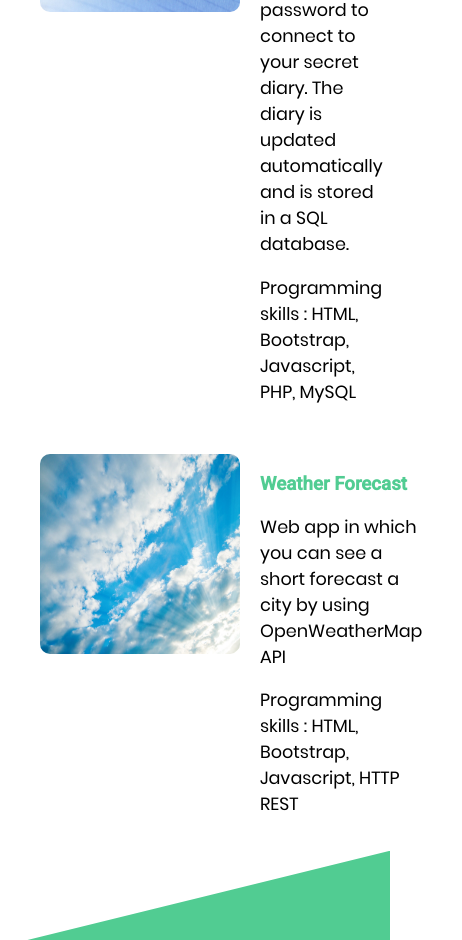
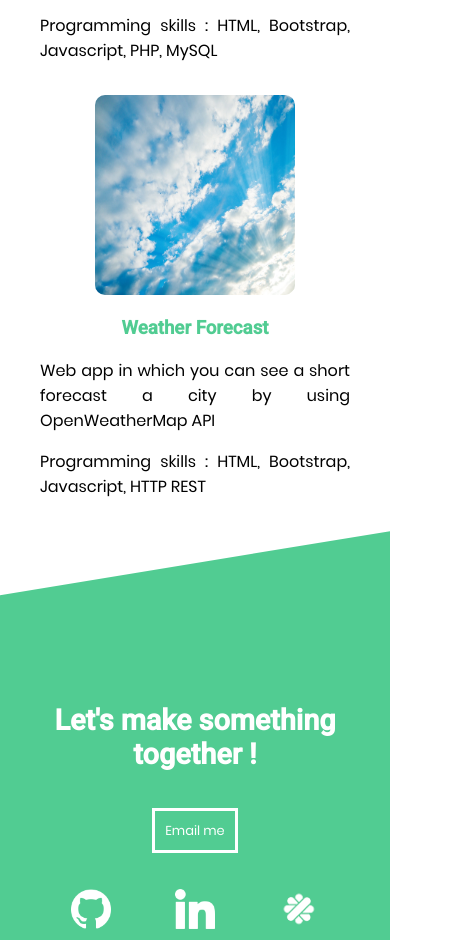
Before and after one commit to NotFrogga/my-portfolio, an Angular app: page /projects in a window 390 px wide. Shown: the part 1060-2000 px from the top of the page, 462 px wide, since content can reach past the window. Built offline with nearby package versions, Linux system fonts and the light colour scheme.

Commit message:
feat(all html/css components): media mobile users

```diff
--- a/package.json
+++ b/package.json
@@ -22,6 +22,7 @@
     "@angular/platform-browser-dynamic": "~8.2.11",
     "@angular/router": "~8.2.11",
     "angular": "^1.7.9",
+    "animate.css": "^3.7.2",
     "cli": "^1.0.1",
     "i": "^0.3.6",
     "rxjs": "~6.4.0",
--- a/src/app/footer/footer.component.html
+++ b/src/app/footer/footer.component.html
@@ -1,6 +1,6 @@
 <footer>
-	<div id="contact">
-		<h1 id="contact">Let's make something together !</h1>
+	<div class="contact">
+		<h1>Let's make something together !</h1>
 		<a id="email" href="mailto:hichame@lehich.com">
 			Email me
 		</a>
--- a/src/app/footer/footer.component.scss
+++ b/src/app/footer/footer.component.scss
@@ -3,8 +3,10 @@ $height: 40rem;
 
 footer {
   color: white;
-	position: absolute;
-	align-items: center;
+	align-self: flex-end;
+	display: flex;
+	flex-direction: column;
+	justify-content: center;
   bottom: 0;
   width: 100%;
   height: $height;
@@ -20,10 +22,6 @@ img{
 
 footer > div {
 	text-align: center;
-}
-
-#contact {
-padding-top : 5rem;
 }
 
 #logo {
@@ -43,13 +41,43 @@ h1 {
 	font-family : poppins;
 	border: 5px solid white;
 	font-size : 150%;
-	text-decoration: none;
-	color:white;
 	padding: 15px;
 }
 
+a {
+	text-decoration: none;
+	color:white;
+}
+
 #copyright{
-	position: absolute;
+	align-self: flex-end;
+	text-align: center;
+	width:100%;
 	bottom:0;
-	width:100%;
 }
+
+@media screen and (max-width: 640px) {
+
+	footer {
+		clip-path: polygon(0 10%, 100% 0, 100% 100%, 0 100%);
+	}
+	footer > div {
+		font-size : 90%;
+	}
+	h1 {
+		margin-bottom:50px;
+	}
+	img{
+		height: 40px;
+		width: 40px;
+	}
+	#email {
+		margin-top:50px;
+		font-family : poppins;
+		border: 3px solid white;
+		font-size : 90%;
+		text-decoration: none;
+		color:white;
+		padding: 10px;
+	}
+}
--- a/src/app/home-page/home-page.component.html
+++ b/src/app/home-page/home-page.component.html
@@ -1,4 +1,4 @@
-<div id="home-page-container">
+<div class="animated fadeIn" id="home-page-container">
   <div id="section-1">
     <h1>
       Hello, my name is Hichame. I am a
@@ -15,18 +15,15 @@
     <h2>About me</h2>
 
     <p>
-      Hello kind reader,<br />I am a tech and video game enthousiast and I build
-      front-end web development projects.<br/>
-      Work-wise I am a french engineer currently working in Manchester as a
-      project manager, but I want to make a career out of my web development
-      skills and passion.
+			Hello kind reader,<br />I am tech and video game enthousiast. I studied in a French engineering school, now I work as full-stack web developer in Paris.<br/>
+      In my free time, I like to run, play video games and create cool apps.
     </p>
 
     <h2>What can I do ?</h2>
 
     <h3>Front-end</h3>
 
-    <p>I building great looking website for computer and mobile users. I use mostly typescript and angular for the front-end.</p>
+    <p>I build great looking website for computer and mobile users. I use mostly typescript and angular for the front-end.</p>
 
     <!-- Images of all the languages HTML CSS Bootstrap Javascript React Wordpress-->
     <div class="webLogo">
@@ -39,8 +36,7 @@
     <h3>Back-end</h3>
 
     <p>
-      Building new features to enhance website. It will use mainly data in order
-      to create added value. I build applications with APS.NET Core for the back-end logic. I am proficient using different database management systems such as SQL-Server, MySQL or Google Firebase depending on the needs.
+      I build applications with APS.NET Core for the back-end logic. I am proficient using different database management systems such as SQL-Server, MySQL or Google Firebase depending on the needs.
     </p>
     <!-- C# MySQL-->
     <div class="webLogo">
--- a/src/app/home-page/home-page.component.scss
+++ b/src/app/home-page/home-page.component.scss
@@ -1,5 +1,5 @@
 #home-page-container {
-  margin: 0 15%;
+	margin: 0 15%;
 }
 #section-1 {
 	text-align: center;
@@ -18,3 +18,22 @@
 .main-color{
 	color:#51CC92;
 }
+
+@media screen and (max-width: 640px) {
+	#home-page-container {
+	}
+
+	#section-1 {
+		height: 100vh;
+		padding-top:20%;
+	}
+
+	img {
+		height: 60px;
+		width: 60px;
+	}
+
+	p {
+		text-align: justify;
+	}
+}
--- a/src/app/menu-bar/menu-bar.component.html
+++ b/src/app/menu-bar/menu-bar.component.html
@@ -1,5 +1,5 @@
 <ul>
-  <li id="logo">
+  <li id="logo" (click)="this.logoAnimation()">
     LeHich
   </li>
   <li>
--- a/src/app/menu-bar/menu-bar.component.scss
+++ b/src/app/menu-bar/menu-bar.component.scss
@@ -26,3 +26,9 @@ a {
 a:hover {
   border-bottom: solid $main-color;
 }
+
+@media screen and (max-width:640px) {
+	li {
+		margin-right: 5%;
+	}
+}
--- a/src/app/menu-bar/menu-bar.component.ts
+++ b/src/app/menu-bar/menu-bar.component.ts
@@ -6,14 +6,42 @@ import { Component, OnInit } from '@angular/core';
   styleUrls: ['./menu-bar.component.scss']
 })
 export class MenuBarComponent implements OnInit {
-
+  randomAnimation : Array<string> = ["rubberBand","pulse","bounce", "shake", "wobble", "jackInTheBox", "swing", "tada"];
   constructor() { }
 
   ngOnInit() {
 	}
 
+	/**
+	 * Scrolls view to bottom of website page
+	 *
+	 * @memberof MenuBarComponent
+	 */
 	scrollDown() {
 		window.scrollTo(0, document.body.scrollHeight);
 	}
 
+  /**
+	 * Selects a random index and get the value from that index
+	 *
+	 * @param {Array<any>} array
+	 * @memberof MenuBarComponent
+	 */
+	selectRandom(array : Array<any>) : any {
+		const lenght = array.length;
+		const ran = parseInt((Math.random()*lenght).toString(), 10);
+		return array[ran];
+	}
+
+	/**
+	 * Triggers logo animation on click
+	 *
+	 * @memberof MenuBarComponent
+	 */
+	logoAnimation() {
+		const animation = this.selectRandom(this.randomAnimation);
+		let element = document.querySelector("#logo");
+		element.classList.add('animated', animation);
+		element.addEventListener('animationend', () => element.classList.remove('animated', animation));
+	}
 }
--- a/src/app/project/project.component.html
+++ b/src/app/project/project.component.html
@@ -1,4 +1,4 @@
-<figure *ngFor="let key of objectKeys(projects)">
+<figure class="animated fadeInLeft" *ngFor="let key of objectKeys(projects)">
 	<a href="project[key].link" target="_blank">
 		<img [src]="projects[key].imgUrl" />
 	</a>
--- a/src/app/project/project.component.scss
+++ b/src/app/project/project.component.scss
@@ -9,10 +9,26 @@ img {
 }
 
 img:hover {
-
 	transform: scale(1.05);
 }
 
 figure {
 	display:inline-flex;
 }
+
+@media screen and (max-width:640px) {
+	figure {
+		display: flex;
+		flex-direction: column;
+		align-items: center;
+	}
+	h3 {
+		text-align: center;
+	}
+	p {
+		text-align: justify;
+	}
+	img {
+		margin: 0;
+	}
+}
--- a/src/index.html
+++ b/src/index.html
@@ -7,7 +7,8 @@
   <meta name="viewport" content="width=device-width, initial-scale=1">
   <link rel="icon" type="image/x-icon" href="favicon.ico">
   <link href="https://fonts.googleapis.com/css?family=Roboto:300,400,500&display=swap" rel="stylesheet">
-  <link href="https://fonts.googleapis.com/icon?family=Material+Icons" rel="stylesheet">
+	<link href="https://fonts.googleapis.com/icon?family=Material+Icons" rel="stylesheet">
+	<link rel="stylesheet" href="https://cdnjs.cloudflare.com/ajax/libs/animate.css/3.7.2/animate.min.css">
 </head>
 <body>
   <app-root></app-root>
--- a/src/styles.scss
+++ b/src/styles.scss
@@ -13,15 +13,16 @@ $main-color: #51cc92;
 html,
 body {
   min-height: 100vh;
-  position: relative;
+	position: relative;
+	scroll-behavior: smooth;
 }
 body {
   margin: 0;
-  font-family: Roboto, "Helvetica Neue", sans-serif;
+	font-family: Roboto, "Helvetica Neue", sans-serif;
+	display : flex;
+	flex-direction: column;
 }
-#content-wrap {
-  padding-bottom: 40rem; /* Footer height */
-}
+
 p {
 	font-size : 110%;
 	font-family: poppins;
@@ -30,3 +31,12 @@ p {
 h3 {
   color: $main-color;
 }
+
+/*
+* Mobile css
+*/
+@media screen and (max-width: 640px) {
+	p {
+		font-size : 100%;
+	}
+}
```
Also changed, not shown: 1 other file (tests, documents, lock files or other folders).
